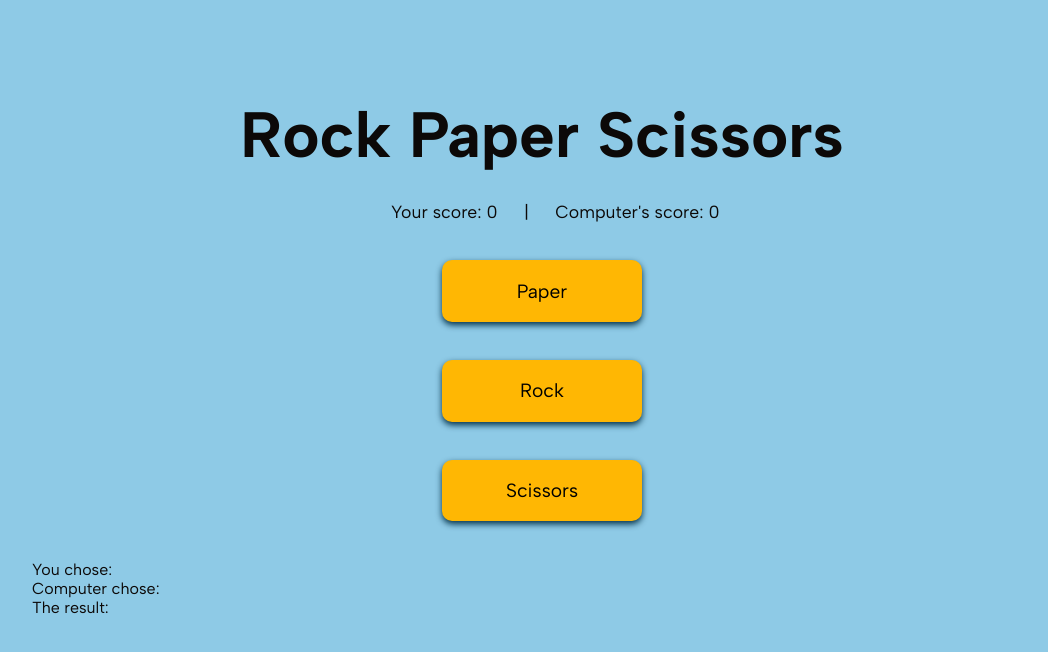
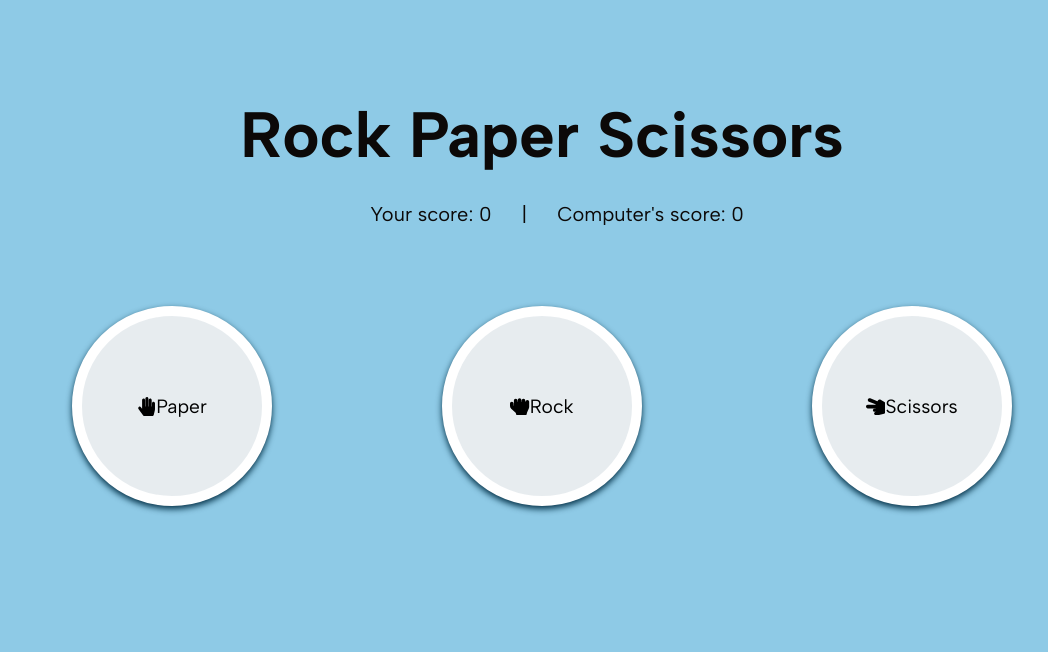
Before and after one commit to louiseka/rock-paper-scissors, a React (Vite) app: page / in a window 1280 px wide. Both pictures are taken after a click on the button "Play Game". Shown: the top 652 px of the page, without its empty margins (98-1146 px from the left). Built offline with nearby package versions, Linux system fonts and the light colour scheme.

Commit message:
Styling option btns

```diff
--- a/src/App.jsx
+++ b/src/App.jsx
@@ -1,7 +1,12 @@
 import { useState, useEffect } from "react"
+import { FaHandPaper, FaHandRock, FaHandScissors } from "react-icons/fa"
 
 function App() {
-  const options = ["Paper", "Rock", "Scissors"]
+  const options = [
+    { name: "Paper", icon: FaHandPaper },
+    { name: "Rock", icon: FaHandRock },
+    { name: "Scissors", icon: FaHandScissors }
+  ]
 
   const [playerScore, setPlayerScore] = useState(() => {
     const savedPlayerScore = window.localStorage.getItem('saved-player-score')
@@ -48,7 +53,8 @@ function App() {
   }
 
   function handleChoice(choice) {
-    const cpu = options[Math.floor(Math.random() * options.length)]
+    const cpuChoice = options[Math.floor(Math.random() * options.length)]
+    const cpu = cpuChoice.name
     setPlayersChoice(choice)
     setCpuChoice(cpu)
     setResult(getResult(choice, cpu))
@@ -74,22 +80,23 @@ function App() {
       {
         !gameStart &&
         <div>
-          <button onClick={() => startGame()} >Play Game</button>
+          <button className="play-btn" onClick={() => startGame()} >Play Game</button>
         </div>
       }
       {
         gameStart &&
         <div>
-          {!result && <div>
-            {options.map((option) => (
-              <button key={option} onClick={() => handleChoice(option)}>{option}</button>
+          {!result && <div className="option-btns-section">
+            {options.map(({ name, icon: Icon }) => (
+              <button className="option-btn" key={name} onClick={() => handleChoice(name)}><Icon />{name}</button>
             ))}
           </div>}
-          <div>
-            <p>You chose: {playersChoice}</p>
-            <p>Computer chose: {cpuChoice}</p>
-            <p>The result: {result}</p>
-          </div>
+          {result &&
+            <div>
+              <p>You chose: {playersChoice}</p>
+              <p>Computer chose: {cpuChoice}</p>
+              <p>The result: {result}</p>
+            </div>}
           {result && <button onClick={() => restartGame()}>Play Again</button>}
         </div>
       }
--- a/src/index.css
+++ b/src/index.css
@@ -42,7 +42,7 @@ p {
   display: flex;
   align-items: center;
   justify-content: center;
-  font-size: 1.1rem;
+  font-size: 1.25rem;
 }
 
 .score-section>ul {
@@ -56,21 +56,41 @@ p {
   padding: 0 0 0 1.5em;
 }
 
+/* Buttons */
 
-
+/* general button style */
 button {
-  background-color: #ffb703;
   cursor: pointer;
   font-family: "Albert Sans", sans-serif;
   text-align: center;
   display: flex;
   justify-content: center;
   align-items: center;
-  margin: 2em auto;
-  border: none;
   border-radius: 10px;
   box-shadow: 0px 3px 6px #023047;
   font-size: 1.2rem;
+  width: 200px;
   padding: 1em 1.5em;
+}
+
+/* Play btn */
+
+.play-btn {
+  margin: 2em auto;
+  border: none;
+  background-color: #ffb703;
+}
+
+.option-btn {
+  height: 200px;
   width: 200px;
+  border-radius: 50%;
+  border: 10px solid white;
+  background-color: #e7ecef;
 }
+
+.option-btns-section {
+  display: flex;
+  justify-content: space-between;
+  margin: 5em 2.5em;
+}
```
